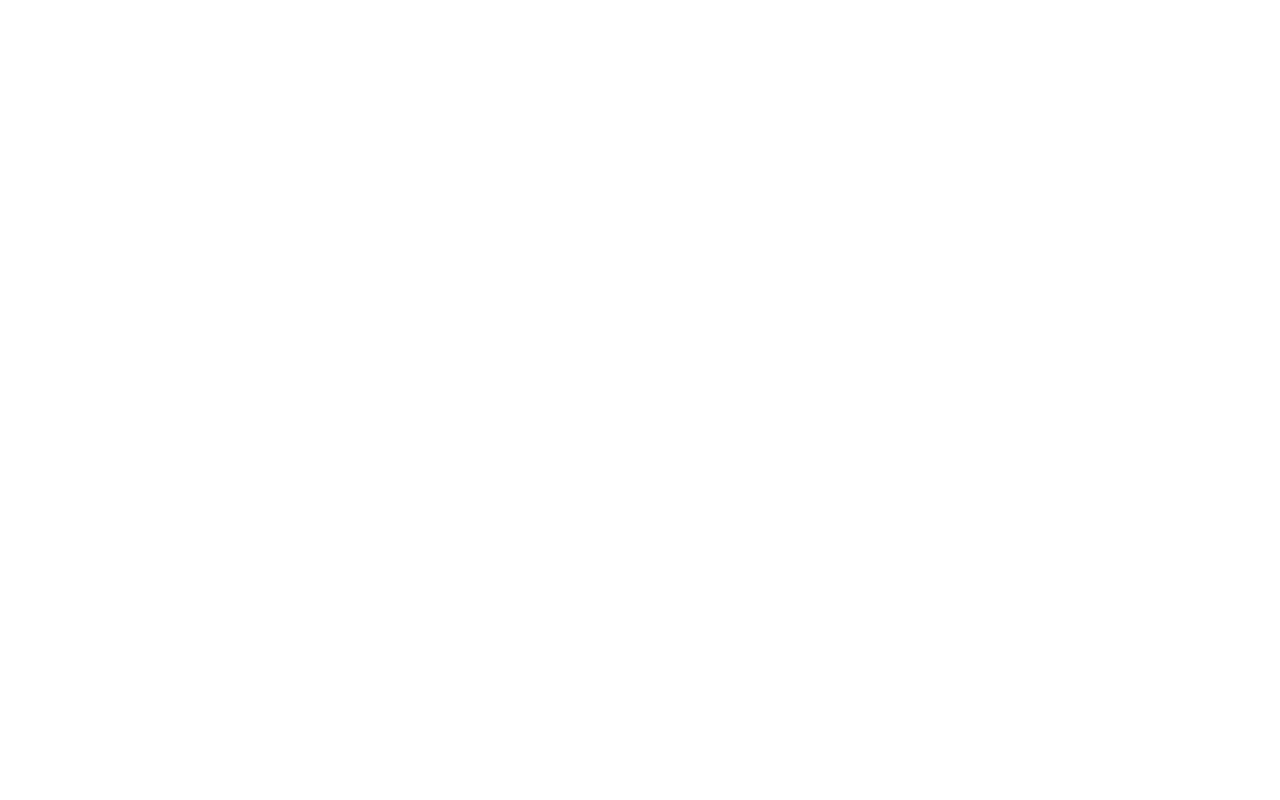
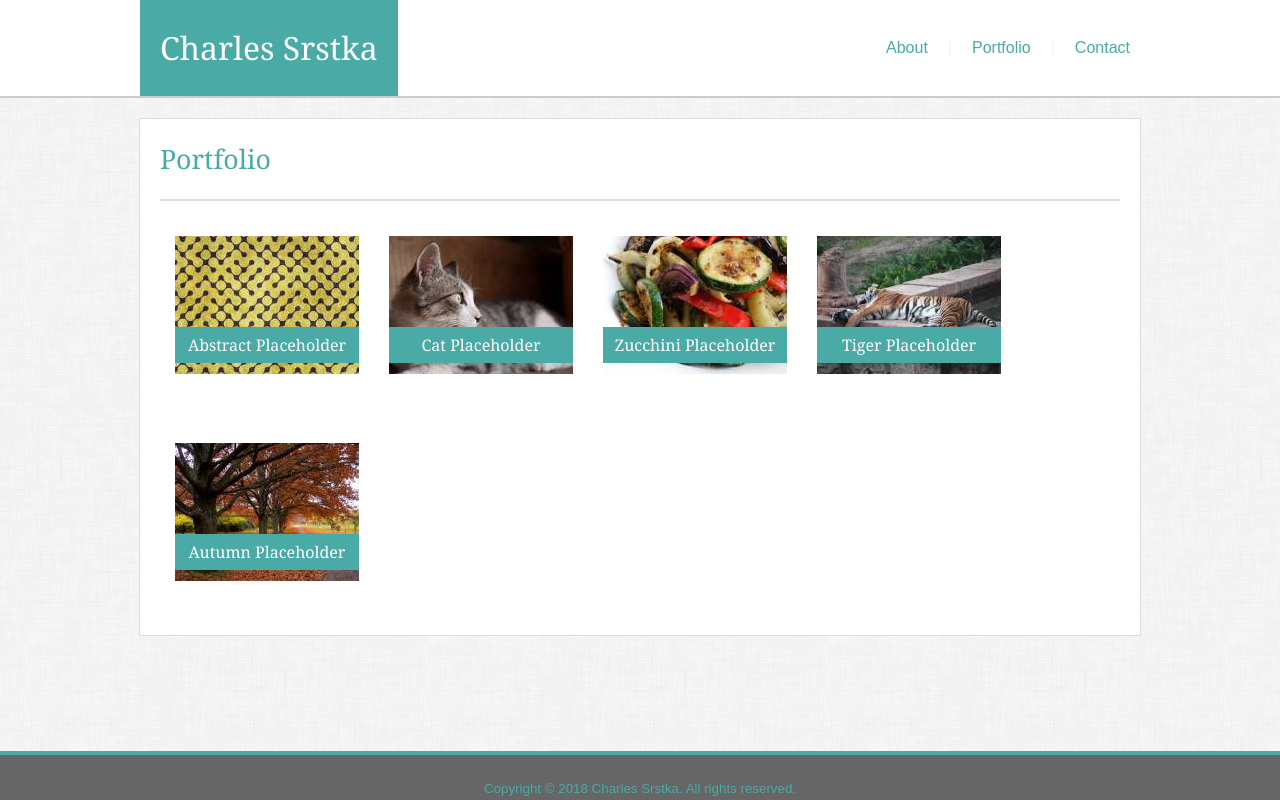
Before and after one commit to CharlesJS-Homework/Basic-Portfolio, a plain HTML site: page portfolio.html in a window 1280 px wide. Drawn offline with Linux system fonts and the light colour scheme.

Commit message:
Homework 1 Submission

```diff
--- a/assets/css/style.css
+++ b/assets/css/style.css
@@ -1,49 +1,181 @@
+html, body {
+    height: 100%;
+}
+
 body {
     /* background image from Subtle Patterns */
     background-image: url("../images/dust_scratches.png");
+    font-family: 'Arial', 'Helvetica Neue', Helvetica, sans-serif;
+    color: #4aaaa5;
+    display: flex;
+    flex-direction: column;
 }
 
-#contact_box {
+#top_header {
+    background-color: white;
+    width: 100%;
+    border-bottom-style: solid;
+    border-bottom-color: #cccccc;
+    border-bottom-width: 2px;
+    top: 0;
+    left: 0;
+    right: 0;
+}
+
+.name_box {
+    background-color: #4aaaa5;
+    color: white;
+    padding-left: 20px;
+    padding-right: 20px;
+}
+
+.nav_bar {
     margin: auto;
-    max-width: 960px;
+    max-width: 1000px;
+}
+
+.nav_bar {
+    display: flex;
+    justify-content: space-between;
+    align-items: center;
+    list-style-type: none;
+    background-color: white;
+    overflow: hidden;
+}
+
+.nav_item, .nav_sep {
+    top: 0;
+    bottom: 0;
+    padding: 10px;
+}
+
+.nav_anchor {
+    text-decoration: none;
+    color: #4aaaa5;
+}
+
+.nav_anchor:hover {
+    text-decoration: underline;
+}
+
+.nav_sep {
+    color: #f3f3f3;
+}
+
+.content_box {
+    margin: auto;
+    width: 960px;
+    clear: both;
+    padding-left: 20px;
+    padding-right: 20px;
+    margin-top: 20px;
+    margin-bottom: 20px;
     background-color: white;
     border-color: #dddddd;
-    border-width: 1pt;
+    border-width: 1px;
     border-style: solid;
-    padding: 20pt;
+}
+
+.footer_spacer {
+    flex: 1 1 auto;
+}
+
+.content_footer {
+    background-color: #666666;
+    border-top-style: solid;
+    border-top-width: 4px;
+    font-size: 10pt;
+    padding-top: 2em;
+    padding-bottom: 5px;
+    text-align: center;
+    flex-shrink: 0;
+}
+
+p {
+    margin-bottom: 1.5em;
+    line-height: 1.5em;
+}
+
+h1 {
+    font-size: 24pt;
 }
 
 h2 {
-    color: #4aaaa5;
+    font-size: 20pt;
 }
 
-h3 {
-    color: #4aaaa5;
-}
-
-.form_header {
-    margin-bottom: 0px;
+h1, h2, h3, h4, h5, h6 {
+    font-family: 'Georgia', Times, Times New Roman, serif;
+    margin-top: 1em;
+    margin-bottom: 1em;
 }
 
 hr {
     border-color: #dddddd;
-    border-width: 2pt;
+    border-width: 1px;
+    border-style: solid;
+    margin-top: 20px;
+    margin-bottom: 20px;
 }
 
-input[type=text] {
-    width: 100%;
+input[type=text], textarea {
+    width: 98%;
+    right: 20px;
+    color: #4aaaa5;
+    border-color: #dddddd;
+    border-style: solid;
+    border-width: 1px;
+    margin-top: 5px;
+    margin-bottom: 10px;
+    padding: 6px;
 }
 
 input[type=submit] {
     background-color: #4aaaa5;
     color: white;
     border: none;
-    padding-left: 12pt;
-    padding-right: 12pt;
-    padding-top: 6pt;
-    padding-bottom: 6pt;
+    padding-left: 18px;
+    padding-right: 18px;
+    padding-top: 8px;
+    padding-bottom: 8px;
+    margin-bottom: 20px;
 }
 
 .message_input {
-    height: 100pt;
+    height: 100px;
 }
+
+.profile_pic {
+    float: left;
+    margin-right: 12px;
+}
+
+.portfolio_pics {
+    display: flex;
+    flex-wrap: wrap;
+    justify-content: flex-start;
+}
+
+.portfolio_pic_item {
+    margin: 15px;
+}
+
+.portfolio_pic {
+    width: 184px;
+    height: 138px;
+}
+
+.portfolio_caption {
+    position: relative;
+    top: -50px;
+    text-align: center;
+    padding-bottom: 10px;
+    padding-top: 10px;
+    margin: 0;
+    color: white;
+    background-color: #4aaaa5;
+}
+
+.clear {
+    clear: both;
+}
--- a/contact.html
+++ b/contact.html
@@ -3,22 +3,46 @@
     <head>
         <meta charset="UTF-8">
         <title>Contact</title>
+        <link href="assets/css/reset.css" rel="stylesheet" type="text/css" />
         <link href="assets/css/style.css" rel="stylesheet" type="text/css" />
     </head>
     <body>
-        <div id="contact_box">
+        <header id="top_header">
+            <ul class="nav_bar">
+                <li class="name_box"><h1>Charles Srstka</h1></li>
+                <li>
+                    <ul class="nav_bar">
+                        <li class="nav_item"><a class="nav_anchor" href="index.html">About</a></li>
+                        <li class="nav_sep">|</li>
+                        <li class="nav_item"><a class="nav_anchor" href="portfolio.html">Portfolio</a></li>
+                        <li class="nav_sep">|</li>
+                        <li class="nav_item"><a class="nav_anchor" href="contact.html">Contact</a></li>
+                    </ul>
+                </li>
+            </ul>
+        </header>
+        <section class="content_box">
             <h2>Contact</h2>
             <hr />
             <form>
-                <h3 class="form_header">Name</h3>
-                <input type="text" name="name" />
-                <h3 class="form_header">Email</h3>
-                <input type="text" name="email" />
-                <h3 class="form_header">Message</h3>
-                <input type="text" name="message" class="message_input" />
+                <label>Name</label>
+                <br />
+                <input type="text" name="name" value="John Smith" />
+                <br />
+                <label>Email</label>
+                <br />
+                <input type="text" name="email" value="example@gmail.com" />
+                <br />
+                <label>Message</label>
+                <br />
+                <textarea name="message" rows=8></textarea>
                 <br />
                 <input type="submit" value="Submit" />
             </form>
-        </div>
+        </section>
+        <div class="footer_spacer"></div>
+        <footer class="content_footer">
+            Copyright &copy; 2018 Charles Srstka. All rights reserved.
+        </footer>
     </body>
 </html>
--- a/portfolio.html
+++ b/portfolio.html
@@ -0,0 +1,55 @@
+<!DOCTYPE html>
+<html>
+    <head>
+        <meta charset="UTF-8">
+        <title>Portfolio</title>
+        <link href="assets/css/reset.css" rel="stylesheet" type="text/css" />
+        <link href="assets/css/style.css" rel="stylesheet" type="text/css" />
+    </head>
+    <body>
+        <header id="top_header">
+            <ul class="nav_bar">
+                <li class="name_box"><h1>Charles Srstka</h1></li>
+                <li>
+                    <ul class="nav_bar">
+                        <li class="nav_item"><a class="nav_anchor" href="index.html">About</a></li>
+                        <li class="nav_sep">|</li>
+                        <li class="nav_item"><a class="nav_anchor" href="portfolio.html">Portfolio</a></li>
+                        <li class="nav_sep">|</li>
+                        <li class="nav_item"><a class="nav_anchor" href="contact.html">Contact</a></li>
+                    </ul>
+                </li>
+            </ul>
+        </header>
+        <section class="content_box">
+            <h2>Portfolio</h2>
+            <hr />
+            <ul class="portfolio_pics">
+                <li class="portfolio_pic_item">
+                    <img class="portfolio_pic" src="assets/images/abstract.jpg" alt="Abstract Placeholder Image" />
+                    <h3 class="portfolio_caption">Abstract Placeholder</h3>
+                </li>
+                <li class="portfolio_pic_item">
+                    <img class="portfolio_pic" src="assets/images/cat.jpg" alt="Cat Placeholder Image" />
+                    <h3 class="portfolio_caption">Cat Placeholder</h3>
+                </li>
+                <li class="portfolio_pic_item">
+                    <img class="portfolio_pic" src="assets/images/zucchini.jpg" alt="Zucchini Placeholder Image" />
+                    <h3 class="portfolio_caption">Zucchini Placeholder</h3>
+                </li>
+                <li class="portfolio_pic_item">
+                    <img class="portfolio_pic" src="assets/images/tiger.jpg" alt="Tiger Placeholder Image" />
+                    <h3 class="portfolio_caption">Tiger Placeholder</h3>
+                </li>
+                <li class="portfolio_pic_item">
+                    <img class="portfolio_pic" src="assets/images/autumn.jpg" alt="Autumn Placeholder Image" />
+                    <h3 class="portfolio_caption">Autumn Placeholder</h3>
+                </li>
+            </ul>
+        </section>
+        <div class="footer_spacer"></div>
+        <footer class="content_footer">
+            Copyright &copy; 2018 Charles Srstka. All rights reserved.
+        </footer>
+    </body>
+</html>
```
Also changed, not shown: index.html (+41 -0 lines), assets/images/abstract.jpg (added), assets/images/autumn.jpg (added), assets/images/cat.jpg (added), assets/images/profile.jpg (added), assets/images/tiger.jpg (added), assets/images/zucchini.jpg (added).
